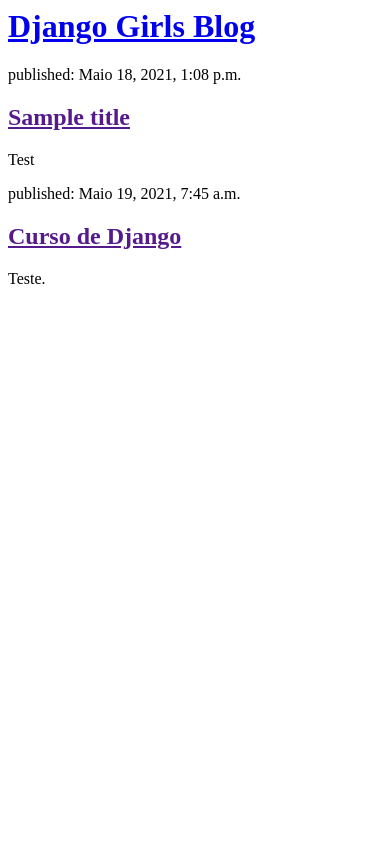
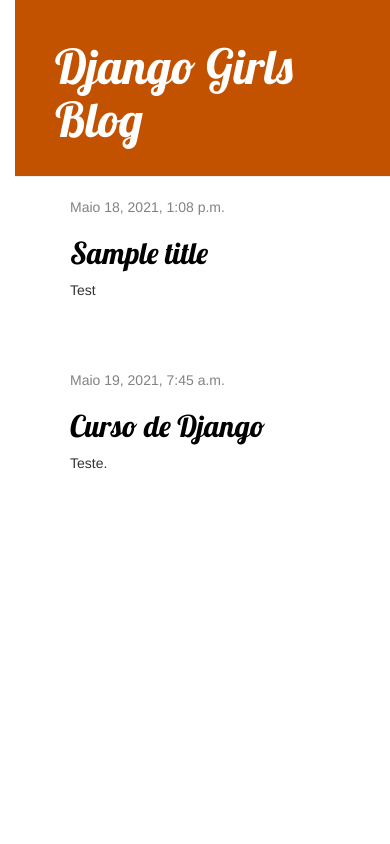
Before and after one commit to Ricardo2507/blog, a Django app: page / in a window 390 px wide. Run offline with Django 3.2, Linux system fonts and the light colour scheme; data comes from the database, SQL or seed files in the repository; both versions use the stored data as it was after the commit; some libraries are stand-ins or nearby versions.

Commit message:
Adicionada view template para detalhe do post e uso de CSS

```diff
--- a/teste/models.py
+++ b/teste/models.py
@@ -2,6 +2,12 @@
 from django.db import models
 from django.utils import timezone
 
+# Post é o nome do nosso modelo. Nós podemos dar
+#  um nome diferente (mas precisamos evitar caracteres
+#  especiais e espaços em branco). Sempre inicie o
+# nome de uma classe com uma letra em maiúsculo.
+# models.Model significa que o Post é um modelo de Django,
+#  então o Django sabe que ele deve ser salvo no banco de dados.
 class Post(models.Model):
     author = models.ForeignKey(
         settings.AUTH_USER_MODEL, on_delete=models.CASCADE)
--- /dev/null
+++ b/teste/static/css/teste.css
@@ -0,0 +1,49 @@
+.page-header {
+    background-color: #C25100;
+    margin-top: 0;
+    padding: 20px 20px 20px 40px;
+}
+
+.page-header h1, .page-header h1 a, .page-header h1 a:visited, .page-header h1 a:active {
+    color: #ffffff;
+    font-size: 36pt;
+    text-decoration: none;
+}
+
+.content {
+    margin-left: 40px;
+}
+body {
+    padding-left: 15px;
+}
+
+h1, h2, h3, h4 {
+    font-family: 'Lobster', cursive;
+}
+
+.date {
+    color: #828282;
+}
+
+.save {
+    float: right;
+}
+
+.post-form textarea, .post-form input {
+    width: 100%;
+}
+
+.top-menu, .top-menu:hover, .top-menu:visited {
+    color: #ffffff;
+    float: right;
+    font-size: 26pt;
+    margin-right: 20px;
+}
+
+.post {
+    margin-bottom: 70px;
+}
+
+.post h2 a, .post h2 a:visited {
+    color: #000000;
+}
--- /dev/null
+++ b/teste/templates/teste/base.html
@@ -0,0 +1,23 @@
+{% load static %}
+<html>
+    <head>
+        <title>Django Girls blog</title>
+        <link rel="stylesheet" href="//maxcdn.bootstrapcdn.com/bootstrap/3.2.0/css/bootstrap.min.css">
+        <link rel="stylesheet" href="//maxcdn.bootstrapcdn.com/bootstrap/3.2.0/css/bootstrap-theme.min.css">
+        <link href='//fonts.googleapis.com/css?family=Lobster&subset=latin,latin-ext' rel='stylesheet' type='text/css'>
+        <link rel="stylesheet" href="{% static 'css/teste.css' %}">
+    </head>
+    <body>
+        <div class="page-header">
+            <h1><a href="/">Django Girls Blog</a></h1>
+        </div>
+        <div class="content container">
+            <div class="row">
+                <div class="col-md-8">
+                {% block content %}
+                {% endblock %}
+                </div>
+            </div>
+        </div>
+    </body>
+</html>
--- a/teste/templates/teste/post_list.html
+++ b/teste/templates/teste/post_list.html
@@ -1,11 +1,14 @@
-<div>
-    <h1><a href="/">Django Girls Blog</a></h1>
-</div>
+{% extends 'teste/base.html' %}
 
-{% for post in posts %}
-    <div>
-        <p>published: {{ post.published_date }}</p>
-        <h2><a href="">{{ post.title }}</a></h2>
-        <p>{{ post.text|linebreaksbr }}</p>
-    </div>
-{% endfor %}
+{% block content %}
+    {% for post in posts %}
+        <div class="post">
+            <div class="date">
+                {{ post.published_date }}
+            </div>
+            <h2><a href="{% url 'post_detail' pk=post.pk %}">
+                        {{ post.title }}</a></h2>
+            <p>{{ post.text|linebreaksbr }}</p>
+        </div>
+    {% endfor %}
+{% endblock %}
--- a/teste/urls.py
+++ b/teste/urls.py
@@ -3,4 +3,5 @@
 
 urlpatterns = [
     path('', views.post_list, name='post_list'),
+    path('post/<int:pk>/', views.post_detail, name='post_detail'),
 ]
--- a/teste/views.py
+++ b/teste/views.py
@@ -1,9 +1,14 @@
 from django.shortcuts import render
 from django.utils import timezone
 from .models import Post
+from django.shortcuts import render, get_object_or_404
 
 
 def post_list(request):
     posts = Post.objects.filter(
         published_date__lte=timezone.now()).order_by('published_date')
     return render(request, 'teste/post_list.html', {'posts': posts})
+
+def post_detail(request, pk):
+    post = get_object_or_404(Post, pk=pk)
+    return render(request, 'teste/post_detail.html', {'post': post})
```
Also changed, not shown: teste/templates/teste/post_detail.html (added, +13 -0 lines), db.sqlite3.
